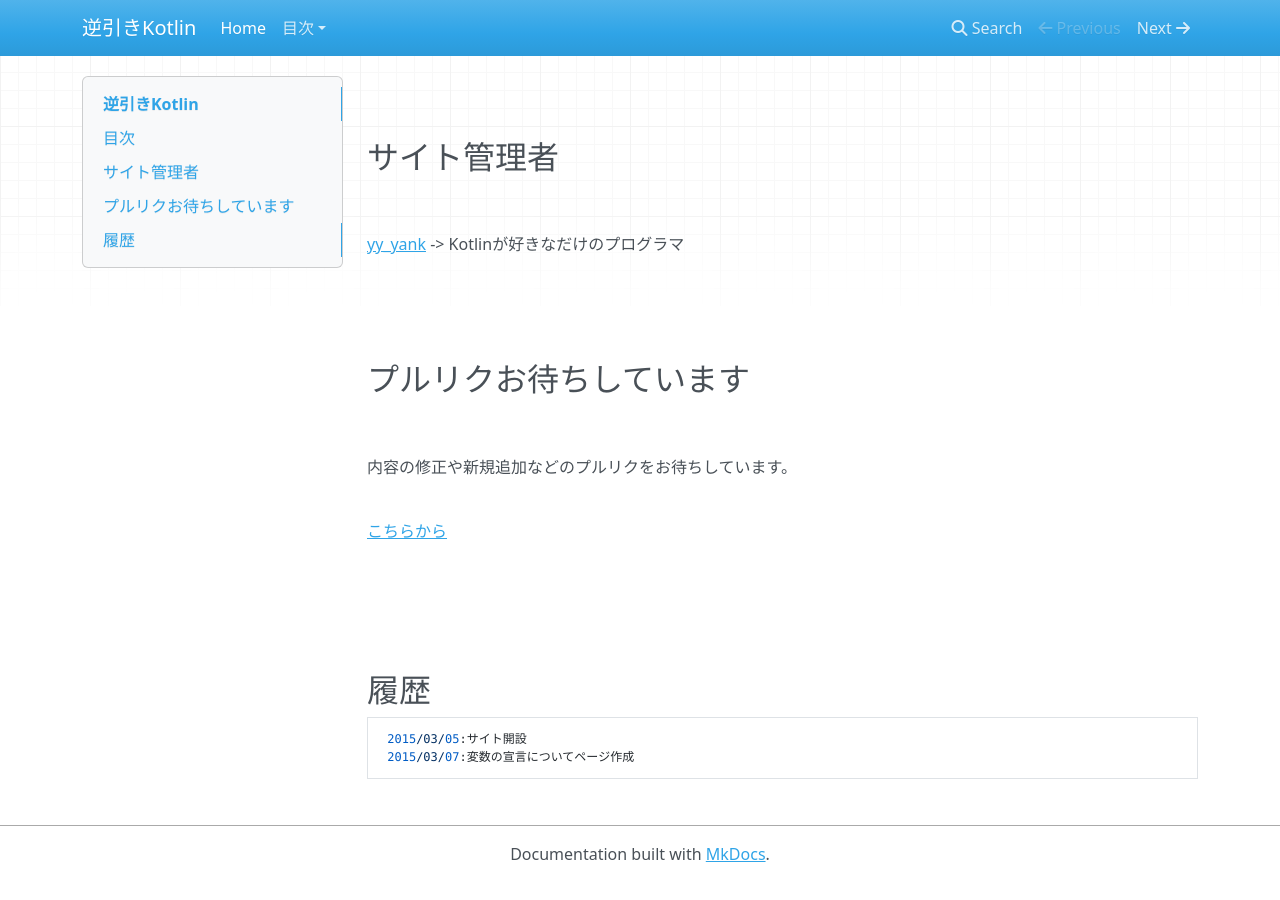
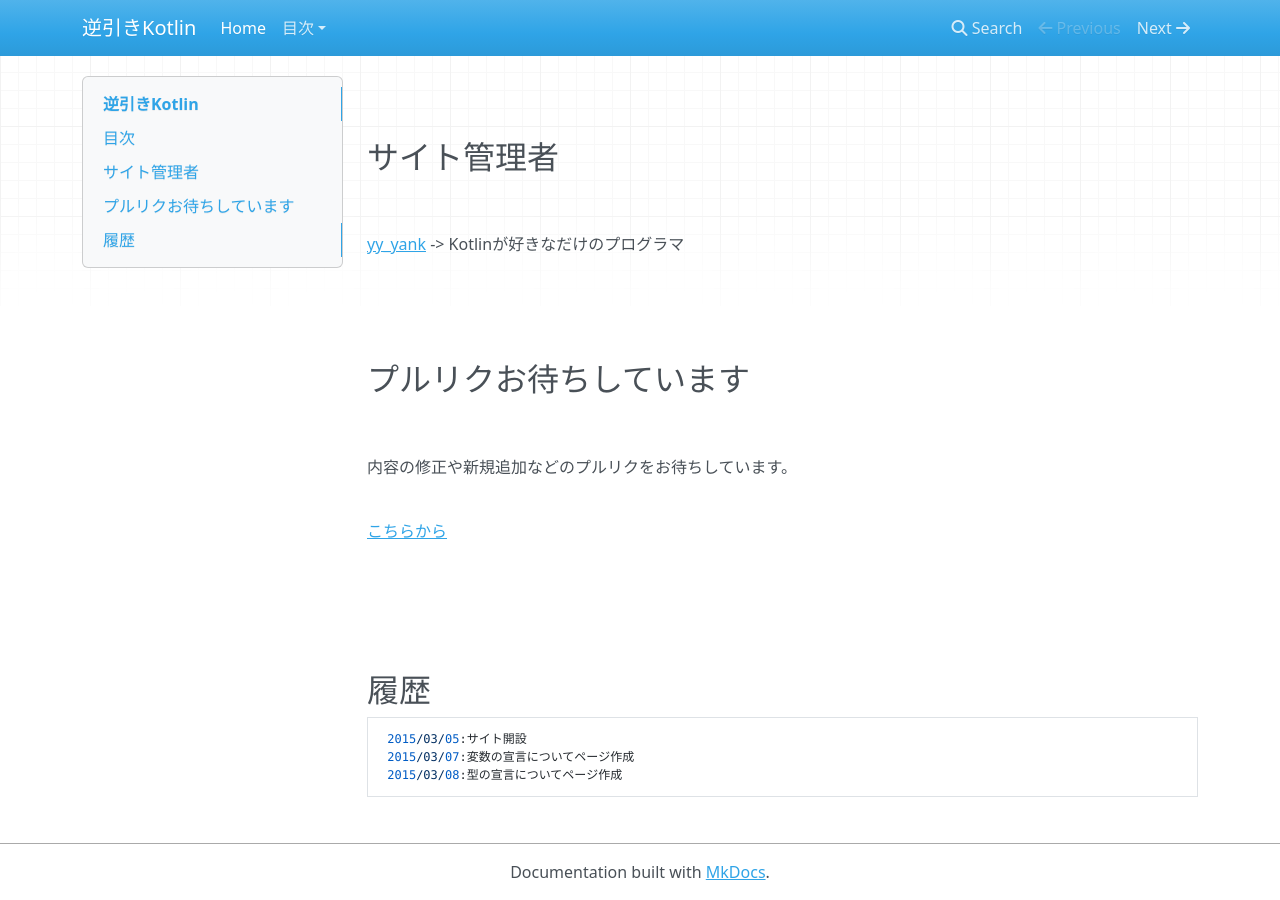
Before and after one commit to yyYank/kotlin-rev-solution, an MkDocs documentation site: the page built from docs/index.md, in a window 1280 px wide and 900 px high, scrolled down 643 px. Built offline with MkDocs 1.6.1, drawn with Linux system fonts in a browser that asks for light colours; nearby versions of some CDN libraries; old or Windows-style settings are respelled for this version of MkDocs.

Commit message:
更新履歴追記

```diff
--- a/docs/index.md
+++ b/docs/index.md
@@ -53,3 +53,4 @@ JVM言語の[Kotlin](http://kotlinlang.org)の逆引きサイトです。
 
      2015/03/05:サイト開設
      2015/03/07:変数の宣言についてページ作成
+     2015/03/08:型の宣言についてページ作成
```
